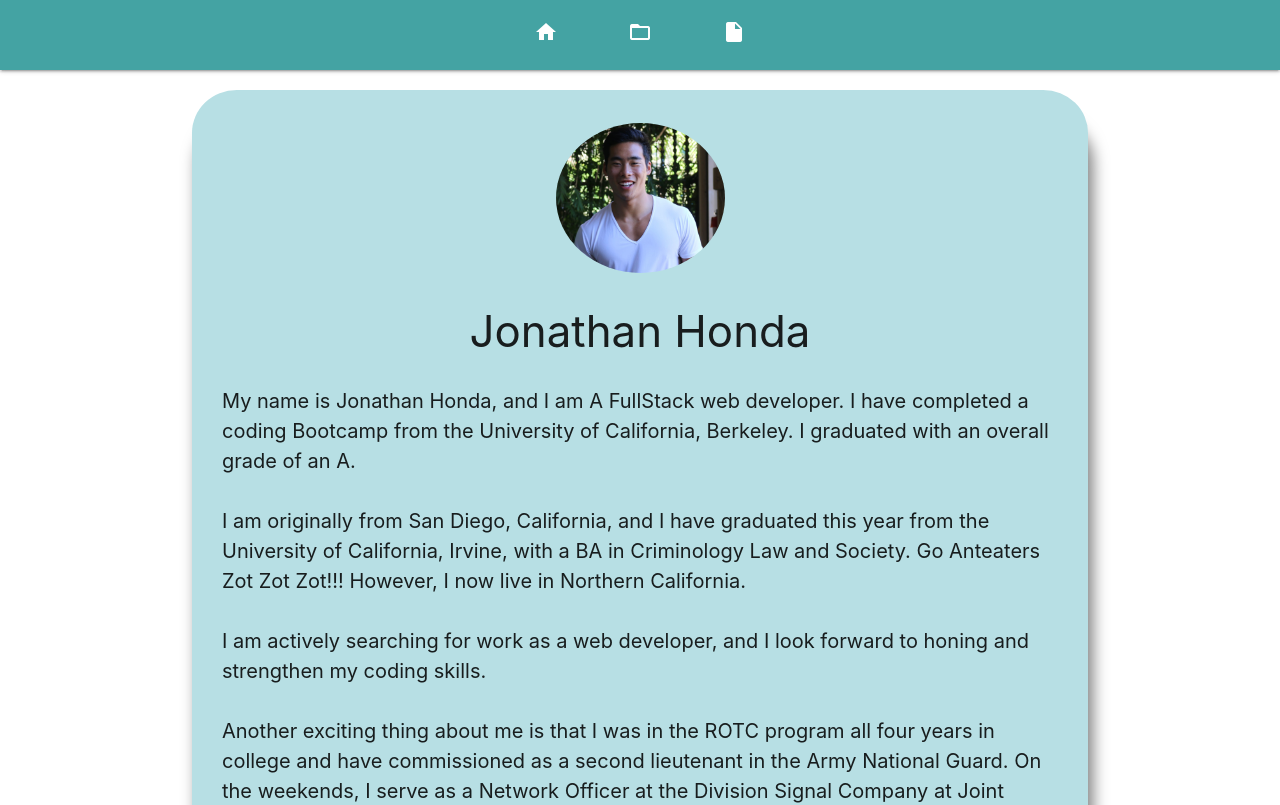
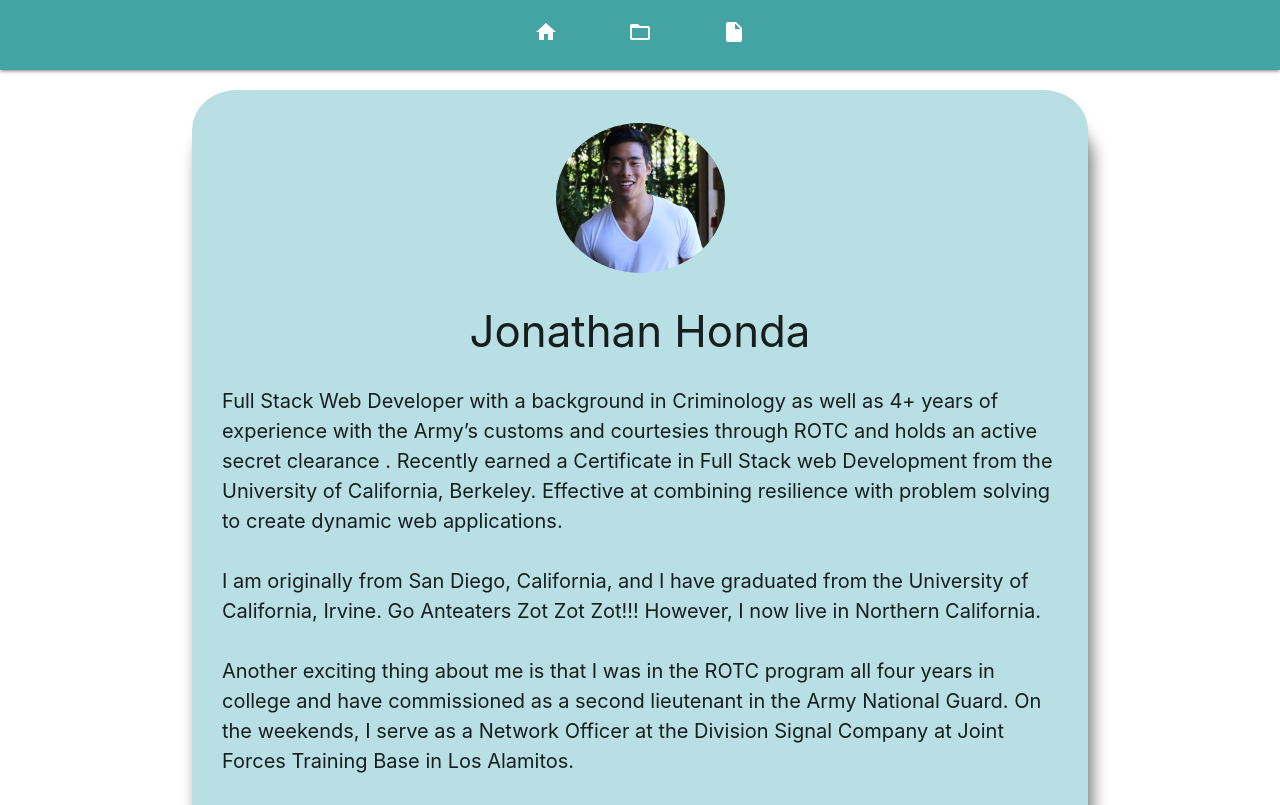
Before and after one commit to hondahelix/react-portfolio, a React (Create React App) app: page / in a window 1280 px wide. Shown: the top 805 px of the page. Built offline with nearby package versions, Linux system fonts and the light colour scheme; the HTML template or start-up script is replaced by a standard one.

Commit message:
changed brand statement

```diff
--- a/src/components/Home/home.css
+++ b/src/components/Home/home.css
@@ -49,6 +49,7 @@ p{
 .skill-title{
     font-size: 3vmin;
     font-style: bold;
+    text-decoration: underline;
 }
 .coding-skills{
     position: relative;
--- a/src/components/Home/index.js
+++ b/src/components/Home/index.js
@@ -32,17 +32,16 @@ function Home (){
                 <div>
                     <h3 data-aos="flip-up"className="center-align" >Jonathan Honda</h3>
                     <p data-aos="fade-right">
-                        My name is Jonathan Honda, and I am A FullStack web developer. I have completed a coding Bootcamp from the University of California, Berkeley.
-                        I graduated with an overall grade of an A.
+                    Full Stack Web Developer with a background in Criminology as well as 4+ years of experience with the Army’s customs and
+                    courtesies through ROTC and holds an active secret clearance . Recently earned a Certificate in Full Stack web Development
+                    from the University of California, Berkeley. Effective at combining resilience with problem solving to create dynamic web
+                    applications.
                     </p>
                     <p data-aos="fade-left">
-                        I am originally from San Diego, California, and I have graduated this year from the University of California, Irvine, with a BA in Criminology Law and Society.
+                        I am originally from San Diego, California, and I have graduated from the University of California, Irvine.
                         Go Anteaters Zot Zot Zot!!! However, I now live in Northern California.
                     </p>
                     <p data-aos="fade-right">
-                        I am actively searching for work as a web developer, and I look forward to honing and strengthen my coding skills.
-                    </p>
-                    <p data-aos="fade-left">
                         Another exciting thing about me is that I was in the ROTC program all four years in college and have commissioned as a second lieutenant in the Army National Guard.
                         On the weekends, I serve as a Network Officer at the Division Signal Company at Joint Forces Training Base in Los Alamitos.
                     </p>
```
Also changed, not shown: 10 other files (tests, documents, lock files or other folders).
